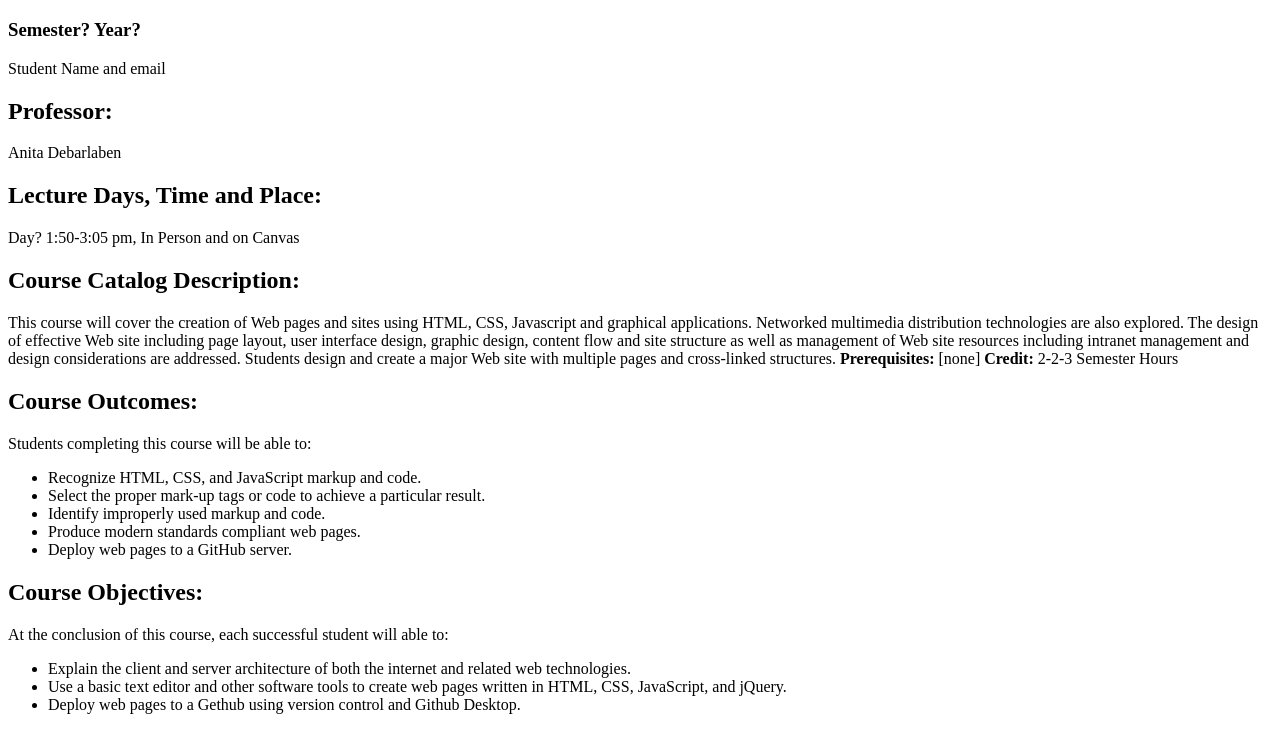
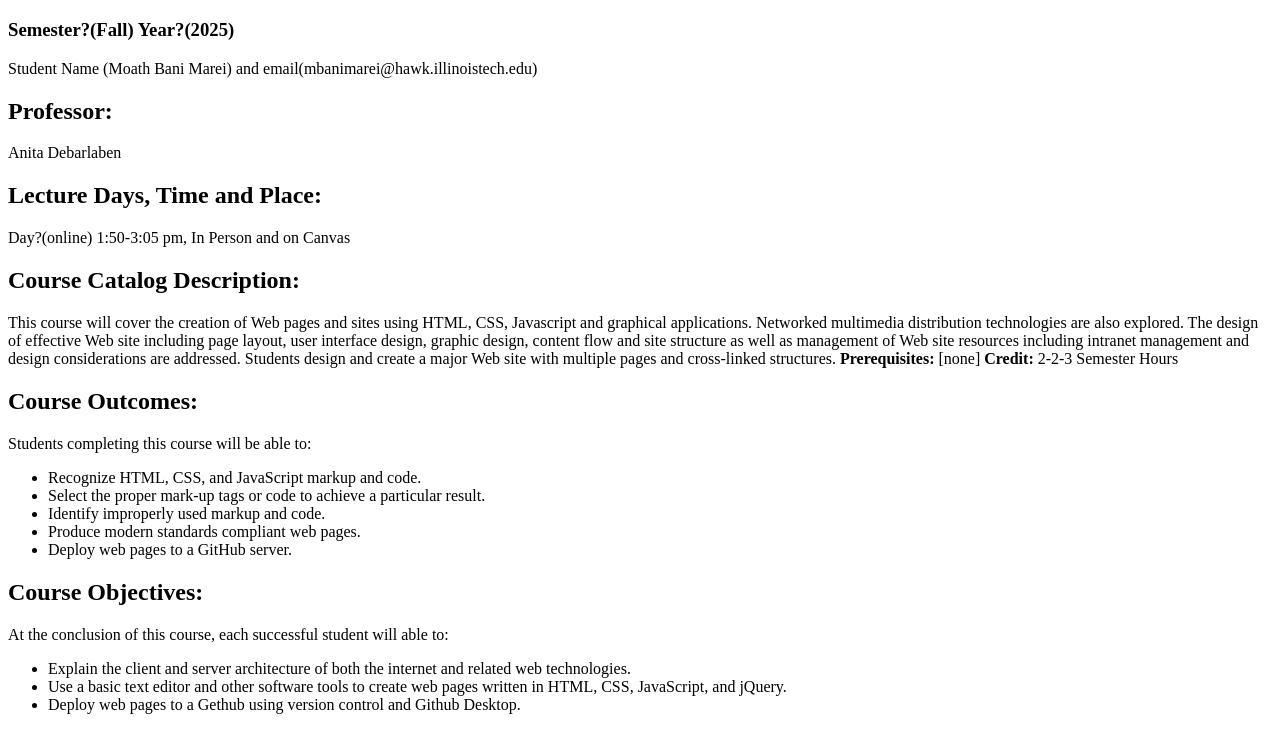
Before and after one commit to Mezzoo7/mbanimarei.lab2.github.io, a plain HTML site: page index.html in a window 1280 px wide. Shown: the part 61-800 px from the top of the page. Drawn offline with Linux system fonts and the light colour scheme.

Commit message:
Update index.html

```diff
--- a/index.html
+++ b/index.html
@@ -13,14 +13,14 @@
 
 <body>
 	<h1>ITMD-361 Internet Technologies and Web Design</h1>
-	<h3>Semester? Year?</h3>
-	<p>Student Name and email</p>
+	<h3>Semester?(Fall) Year?(2025)</h3>
+	<p>Student Name (Moath Bani Marei) and email(mbanimarei@hawk.illinoistech.edu)</p>
 
 	<h2>Professor:</h2>
 	<p>Anita Debarlaben</p>
 
 	<h2>Lecture Days, Time and Place:</h2>
-	<p>Day? 1:50-3:05 pm, In Person and on Canvas</p>
+	<p>Day?(online) 1:50-3:05 pm, In Person and on Canvas</p>
 
 	<h2>Course Catalog Description:</h2>
 	<p>This course will cover the creation of Web pages and sites using HTML, CSS, Javascript and graphical applications. Networked multimedia distribution technologies are also explored. The design of
```
